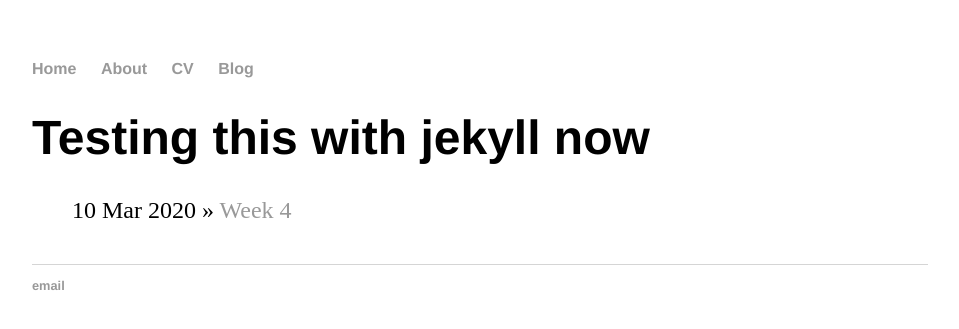
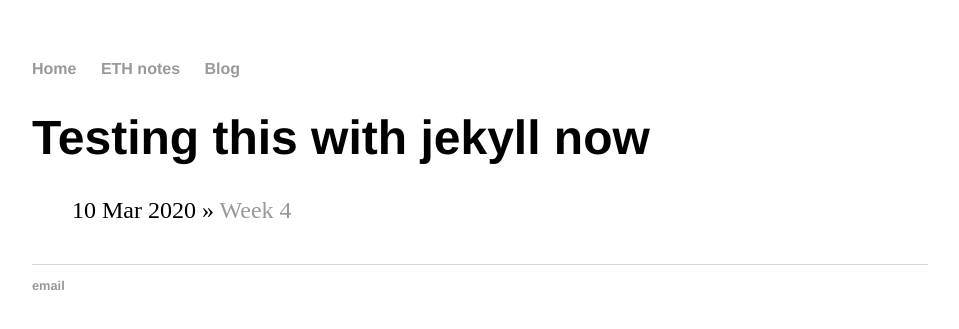
Before and after one commit to Adalsteinnjons/Adalsteinnjons.github.io, a Jekyll site: the page built from index.html, in a window 1280 px wide. Shown: the top 329 px of the page, without its empty margins (160-1119 px from the left). Built offline with Jekyll 4.4.1, drawn with Linux system fonts in a browser that asks for light colours.

Commit message:
small change

```diff
--- a/_layouts/default.html
+++ b/_layouts/default.html
@@ -10,9 +10,9 @@
 			<nav>
 	    		<ul>
 	        		<li><a href="/">Home</a></li>
-		        	<li><a href="/about">About</a></li>
-	        		<li><a href="/cv">CV</a></li>
-	        		<li><a href="/blog">Blog</a></li>
+		        	<li><a href="/ETH-notes">ETH notes</a></li>
+					<li><a href="/blog">Blog</a></li>
+					<!-- <li><a href="/cv">CV</a></li> -->
 	    		</ul>
 			</nav>
 			<div class="container">
```
